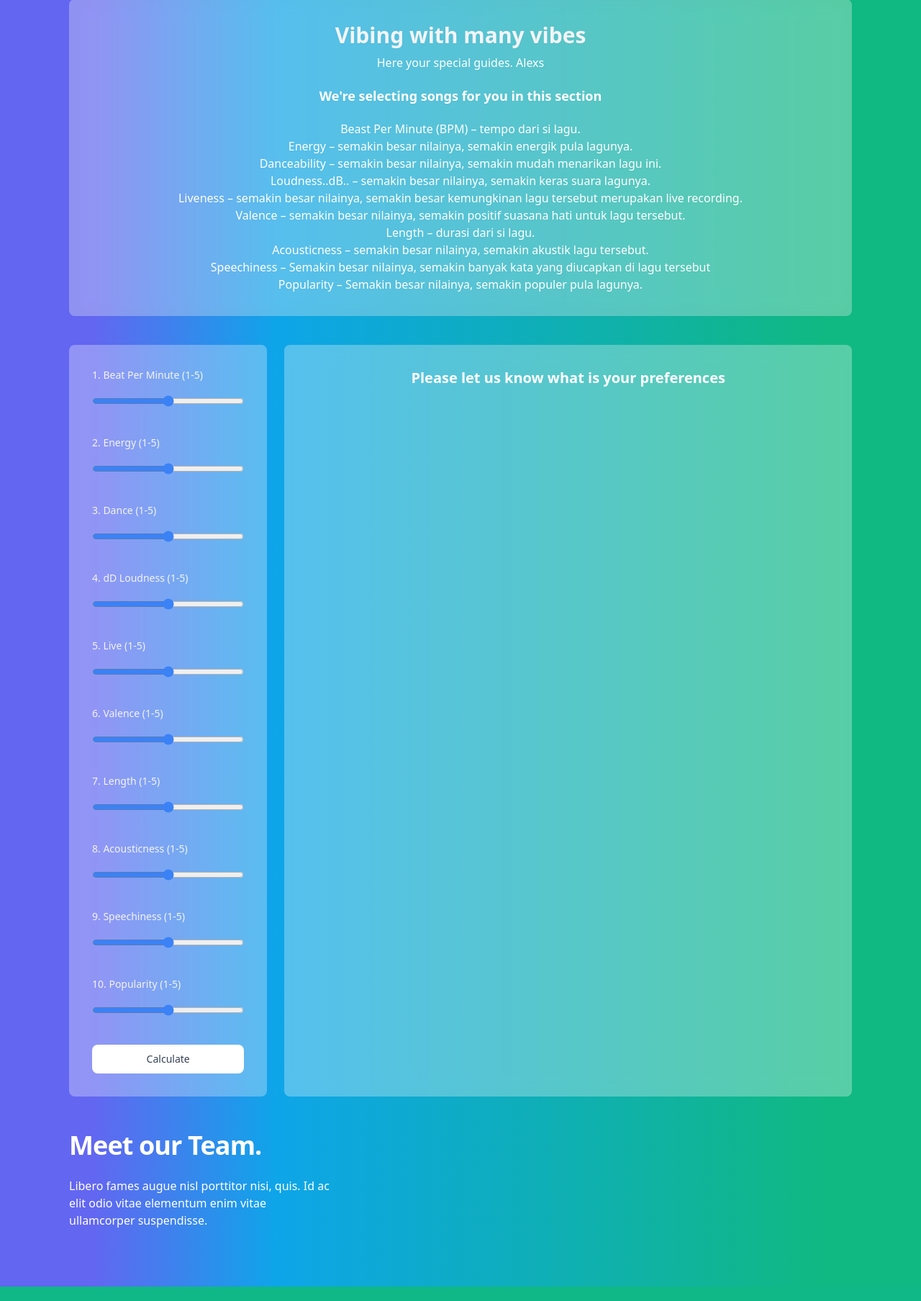
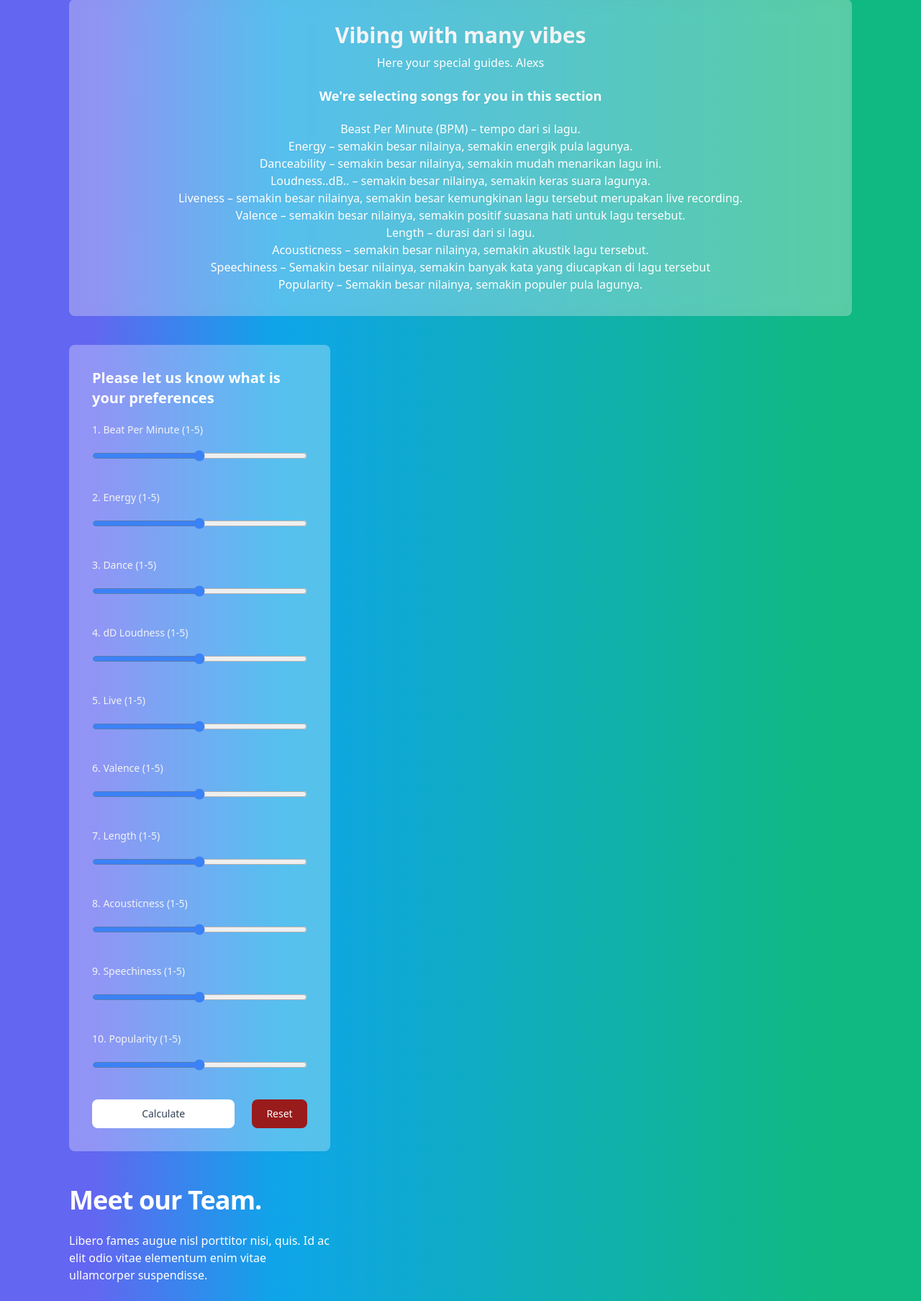
Before and after one commit to MuhammadFarhan009/mkai, a Flask app: page / in a window 1280 px wide. Shown: the part 409-2216 px from the top of the page at 72% size. Run offline with Flask 3, Linux system fonts and the light colour scheme.

Commit message:
add some addon

```diff
--- a/static/dist/css/output.css
+++ b/static/dist/css/output.css
@@ -615,6 +615,10 @@ video {
   margin-top: 1.5rem;
 }
 
+.mt-5 {
+  margin-top: 1.25rem;
+}
+
 .block {
   display: block;
 }
@@ -673,6 +677,10 @@ video {
 
 .w-full {
   width: 100%;
+}
+
+.w-2\/3 {
+  width: 66.666667%;
 }
 
 .max-w-2xl {
@@ -794,6 +802,16 @@ video {
   background-color: rgb(255 255 255 / 0.3);
 }
 
+.bg-red-800 {
+  --tw-bg-opacity: 1;
+  background-color: rgb(153 27 27 / var(--tw-bg-opacity));
+}
+
+.bg-purple-400 {
+  --tw-bg-opacity: 1;
+  background-color: rgb(192 132 252 / var(--tw-bg-opacity));
+}
+
 .bg-gradient-to-r {
   background-image: linear-gradient(to right, var(--tw-gradient-stops));
 }
@@ -893,6 +911,10 @@ video {
 
 .pb-8 {
   padding-bottom: 2rem;
+}
+
+.pt-5 {
+  padding-top: 1.25rem;
 }
 
 .text-left {
@@ -1060,6 +1082,11 @@ video {
   background-color: rgb(55 65 81 / var(--tw-bg-opacity));
 }
 
+.hover\:bg-red-500:hover {
+  --tw-bg-opacity: 1;
+  background-color: rgb(239 68 68 / var(--tw-bg-opacity));
+}
+
 .hover\:text-blue-700:hover {
   --tw-text-opacity: 1;
   color: rgb(29 78 216 / var(--tw-text-opacity));
--- a/templates/index.html
+++ b/templates/index.html
@@ -74,6 +74,7 @@
 
             <div class="flex gap-x-6" id="tools-ai">
                 <form action="{{ url_for('calculate') }}" method="POST" class="p-8 backdrop-blur-md bg-white/30 w-1/3 rounded-lg">
+                    <h1 class="flex justify-center mb-5 text-xl font-semibold text-white">Please let us know what is your preferences</h2>
                     <div class="mb-6">
                         <label for="bpm" class="block mb-2 text-sm font-medium text-gray-100">1. Beat Per Minute (1-5)</label>
                         <input type="range" id="bpm" name="bpm" min="1" max="5"
@@ -134,18 +135,25 @@
                             class="bg-white accent-blue-500 text-gray-900 text-sm rounded w-full p-2.5 "
                             placeholder="1-5" required>
                     </div>
+                    <div class="flex gap-x-6">
                         <button type="submit"
-                        class="transition text-slate-700 bg-white hover:bg-gray-200 font-medium rounded-lg text-sm w-full px-5 py-2.5 text-center">
+                            class="transition text-slate-700 bg-white hover:bg-gray-200 font-medium rounded-lg text-sm w-2/3 px-5 py-2.5 text-center">
                                 Calculate
                         </button>
+                        <a href="/"
+                            class="transition text-white bg-red-800 hover:bg-red-500 font-medium rounded-lg text-sm px-5 py-2.5 text-center">
+                            Reset
+                        </a>
+                    </div>
                 </form>
 
+                {% if (data) %}
                 <div class="p-8 backdrop-blur-md bg-white/30 w-full rounded-lg">
-                    {% if (data) %}
-                    <ol class="relative border-s border-gray-200">
+                    <h2 class="mb-5 text-2xl font-bold text-white">This music just for u, dont tell anybody</h2>
+                    <ol class="relative border-s border-white">
                         {%for song in data:%}
                         <li class="mb-5 ms-4">
-                                <div class="absolute w-3 h-3 bg-gray-200 rounded-full mt-1.5 -start-1.5 border border-white"></div>
+                            <div class="absolute w-3 h-3 bg-purple-400 rounded-full mt-1.5 -start-1.5 border border-white"></div>
                             <time class="mb-1 text-sm font-bold leading-none text-sky-900">{{song.artist}}</time>
                             <h3 class="text-lg font-semibold text-white">{{song.title}}</h3>
                                 <!-- <p class="mb-4 text-base font-normal text-gray-500">Get access to over 20+ pages including a dashboard layout, charts, kanban board, calendar, and pre-order E-commerce & Marketing pages.</p> -->
@@ -153,10 +161,8 @@
                         </li>
                         {%endfor%}
                     </ol>
-                    {%else%}
-                        <h1 class="flex justify-center text-xl font-semibold text-white">Please let us know what is your preferences</h2>
+                </div>
                 {%endif%}
-                </div>
             </div>
 
 
```
Lines whose indentation alone changed are shown as unchanged.
